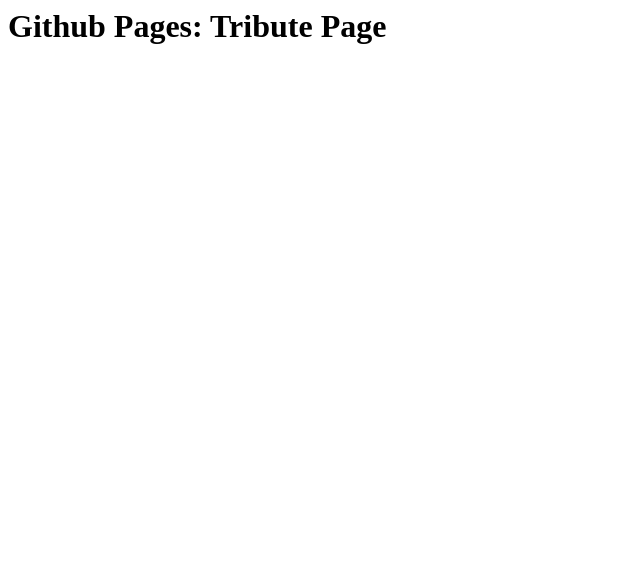
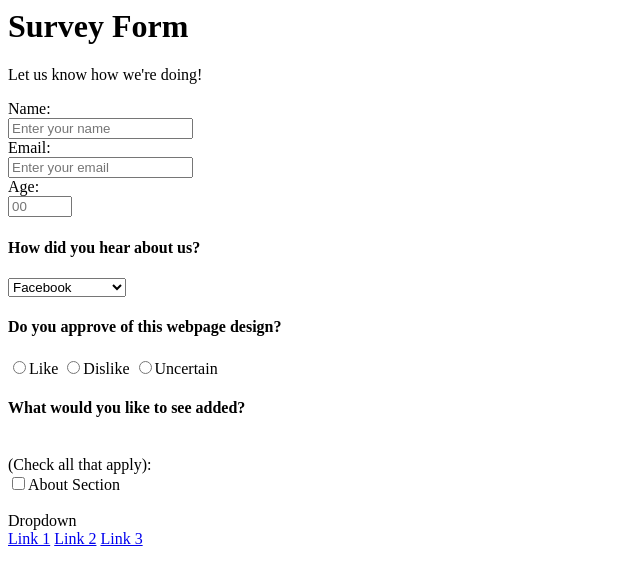
Before and after one commit to Addikins/tributepage, a plain HTML site: page index.html in a window 1280 px wide. Shown: the whole page, without its empty margins (0-640 px from the left). Drawn offline with Linux system fonts and the light colour scheme.

Commit message:
Update index to reflect original html

```diff
--- a/index.html
+++ b/index.html
@@ -1 +1,68 @@
-<h1>Github Pages: Tribute Page</h1>
+<script src="https://cdn.freecodecamp.org/testable-projects-fcc/v1/bundle.js"></script>
+<h1 id="title">Survey Form</h1>
+<div id="main">
+    <p id="description">Let us know how we're doing!</p>
+    <form id="survey-form">
+        <div id="formDivider">
+            <div class="labels">
+                <label id="name-label" for="nInput">Name:</label>
+            </div>
+            <div class="inputs">
+                <input id="name" type="text" name="nInput" placeholder="Enter your name" required><br>
+            </div>
+            <div class="labels">
+                <label id="email-label" for="eInput">Email:</label>
+            </div>
+            <div class="inputs">
+                <input id="email" type="email" name="eInput" placeholder="Enter your email" required><br>
+            </div>
+            <div class="labels">
+                <label id="number-label" for="aInput">Age:</label>
+            </div>
+            <div class="inputs">
+                <input id="number" type="number" name="aInput" min="13" max="150" placeholder="00" required>
+            </div>
+
+            <div id="dropdown">
+                <h4 id="dropdownHeader">How did you hear about us?</h4>
+                <select>
+                    <option disabled value>Select an option</option>
+                    <option value="facebook">Facebook</option>
+                    <option value="github">Github</option>
+                    <option value="wakatime">Wakatime</option>
+                    <option value="freecodecamp">FreeCodeCamp</option>
+                    <option value="codepen">CodePen</option>
+                    <option value="other">Other</option>
+                </select>
+            </div>
+            <div id="radios">
+                <h4 id="radiosHeader">Do you approve of this webpage design?</h4>
+                <label for="like">
+                    <input type="radio" id="like" name="feedback">Like
+                </label>
+                <label for="dislike">
+                    <input type="radio" id="dislike" name="feedback">Dislike
+                </label>
+                <label for="uncertain">
+                    <input type="radio" id="uncertain" name="feedback">Uncertain
+                </label>
+            </div>
+            <div id="checkHeader">
+                <h4>What would you like to see added?</h4><br>(Check all that apply):
+            </div>
+            <div id="checkboxes">
+                <label for="about">
+                    <input type="checkbox" id="about" name="additions">About Section
+                </label>
+            </div>
+            <div id="hoverDropdown"><br>
+                <a id="dropAnchor">Dropdown</a>
+                <div id="dropdownContent">
+                    <a href="#">Link 1</a>
+                    <a href="#">Link 2</a>
+                    <a href="#">Link 3</a>
+                </div>
+            </div>
+        </div>
+    </form>
+</div>
```
